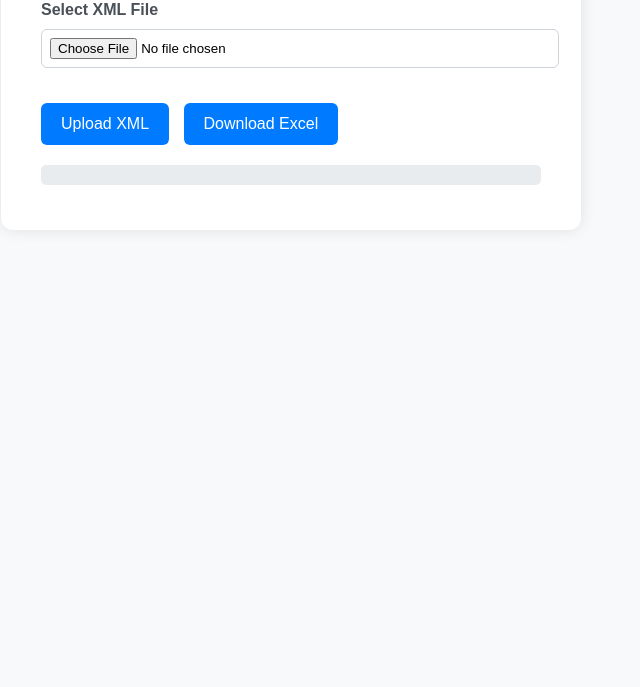
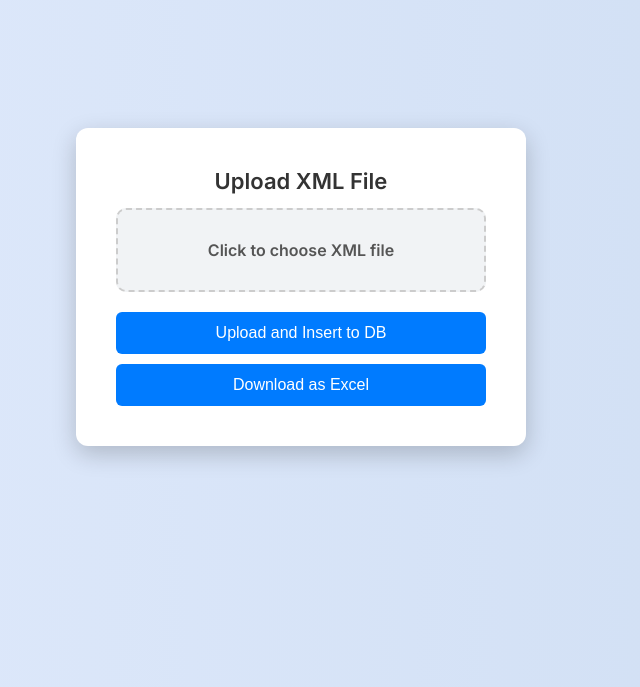
Before and after one commit to Srushti-suresh/XPorter, a plain HTML site: page xml-tool/frontend/index.html in a window 1280 px wide. Shown: the part 113-800 px from the top of the page, without its empty margins (339-979 px from the left). Drawn offline with Linux system fonts and the light colour scheme.

Commit message:
Add files via upload

```diff
--- a/xml-tool/frontend/index.html
+++ b/xml-tool/frontend/index.html
@@ -1,60 +1,81 @@
+<!-- frontend/index.html -->
 <!DOCTYPE html>
 <html lang="en">
 <head>
   <meta charset="UTF-8">
   <title>XML to PostgreSQL Tool</title>
+  <link rel="preconnect" href="https://fonts.googleapis.com">
+  <link rel="preconnect" href="https://fonts.gstatic.com" crossorigin>
+  <link href="https://fonts.googleapis.com/css2?family=Inter:wght@400;600&display=swap" rel="stylesheet">
   <style>
+    * {
+      box-sizing: border-box;
+    }
+
     body {
-      font-family: Arial, sans-serif;
-      background: #f8f9fa;
+      font-family: 'Inter', sans-serif;
+      background: linear-gradient(to right, #e0eafc, #cfdef3);
       margin: 0;
-      padding: 40px;
+      padding: 0;
       display: flex;
       justify-content: center;
-      align-items: flex-start;
+      align-items: center;
+      height: 100vh;
     }
 
     .container {
-      background-color: #ffffff;
-      padding: 30px 40px;
+      background-color: white;
+      padding: 40px;
       border-radius: 12px;
-      box-shadow: 0 0 15px rgba(0,0,0,0.1);
+      box-shadow: 0 8px 25px rgba(0, 0, 0, 0.2);
       width: 100%;
-      max-width: 500px;
+      max-width: 450px;
+      animation: fadeIn 0.5s ease-in-out;
     }
 
     h1 {
       margin-top: 0;
-      font-size: 24px;
+      font-size: 22px;
       text-align: center;
-      color: #343a40;
+      color: #333;
     }
 
     label {
-      font-weight: bold;
+      display: block;
+      font-weight: 600;
       margin-bottom: 10px;
-      display: block;
-      color: #495057;
+      color: #555;
+    }
+
+    .custom-file {
+      background: #f1f3f5;
+      border: 2px dashed #ccc;
+      padding: 30px;
+      text-align: center;
+      border-radius: 10px;
+      cursor: pointer;
+      margin-bottom: 20px;
+      transition: 0.3s;
+    }
+
+    .custom-file:hover {
+      background: #e9ecef;
     }
 
     input[type="file"] {
-      padding: 8px;
-      border-radius: 6px;
-      border: 1px solid #ced4da;
-      width: 100%;
-      margin-bottom: 20px;
+      display: none;
     }
 
     button {
       background-color: #007bff;
+      color: white;
       border: none;
       padding: 12px 20px;
-      color: white;
       font-size: 16px;
       border-radius: 6px;
       cursor: pointer;
-      margin-right: 10px;
-      transition: background-color 0.3s;
+      width: 100%;
+      transition: 0.3s;
     }
 
     button:hover {
@@ -66,24 +87,30 @@
       font-size: 15px;
       color: #333;
       background: #e9ecef;
-      padding: 10px;
-      border-radius: 5px;
-      white-space: pre-wrap;
+      padding: 12px;
+      border-radius: 6px;
+      display: none;
+    }
+
+    @keyframes fadeIn {
+      from { opacity: 0; transform: translateY(-10px); }
+      to { opacity: 1; transform: translateY(0); }
     }
   </style>
 </head>
 <body>
   <div class="container">
-    <h1>XML to PostgreSQL Tool</h1>
-    <label for="xmlFile">Select XML File</label>
-    <input type="file" id="xmlFile">
-    <div style="margin-top: 15px;">
-      <button onclick="uploadXML()">Upload XML</button>
-      <button onclick="downloadExcel()">Download Excel</button>
-    </div>
-    <p id="result"></p>
+    <h1>Upload XML File</h1>
+
+    <label for="xmlFile" class="custom-file" id="fileLabel">Click to choose XML file</label>
+    <input type="file" id="xmlFile" accept=".xml">
+
+    <button onclick="uploadXML()">Upload and Insert to DB</button>
+    <button onclick="downloadExcel()" style="margin-top: 10px;">Download as Excel</button>
+
+    <div id="result"></div>
   </div>
-  <pre id="result"></pre>
+
   <script src="script.js"></script>
 </body>
 </html>
--- a/xml-tool/frontend/script.js
+++ b/xml-tool/frontend/script.js
@@ -1,10 +1,22 @@
+// frontend/script.js
 function uploadXML() {
   const fileInput = document.getElementById('xmlFile');
   const file = fileInput.files[0];
   const result = document.getElementById('result');
 
   if (!file) {
-    result.textContent = "No file selected.";
+    showMessage("❗ No file selected.", true);
+    return;
+  }
+
+  if (!file.name.toLowerCase().endsWith(".xml")) {
+    showMessage("⚠️ Please upload a valid XML file.", true);
+    return;
+  }
+
+  const maxSize = 2 * 1024 * 1024;
+  if (file.size > maxSize) {
+    showMessage("⚠️ File too large! Max size is 2MB.", true);
     return;
   }
 
@@ -15,13 +27,23 @@ function uploadXML() {
     method: 'POST',
     body: formData
   })
-  .then(res => res.json())
-  .then(data => {
-    console.log("✅ Server response:", data);  // 👈 shows output in DevTools
-    result.textContent = data.message || data.error || "Unknown response.";
-  })
-  .catch(err => {
-    console.error("❌ Upload failed:", err);   // 👈 logs any fetch error
-    result.textContent = "Upload failed: " + err.message;
-  });
+    .then(res => res.json())
+    .then(data => {
+      if (data.message) {
+        showMessage(data.message);  // ✅ Show success message
+      } else {
+        showMessage(data.error || "Unknown error", true);
+      }
+    })
+    .catch(err => {
+      showMessage("❌ Upload failed: " + err.message, true);
+    });
 }
+
+
+function showMessage(msg, isError = false) {
+  const result = document.getElementById('result');
+  result.style.display = "block";
+  result.style.color = isError ? "crimson" : "green";
+  result.textContent = msg;
+}
```
Also changed, not shown: xml-tool/backend/uploads/stud.xml (added, +12 -0 lines), xml-tool/backend/requirements.txt, 2 other files.
